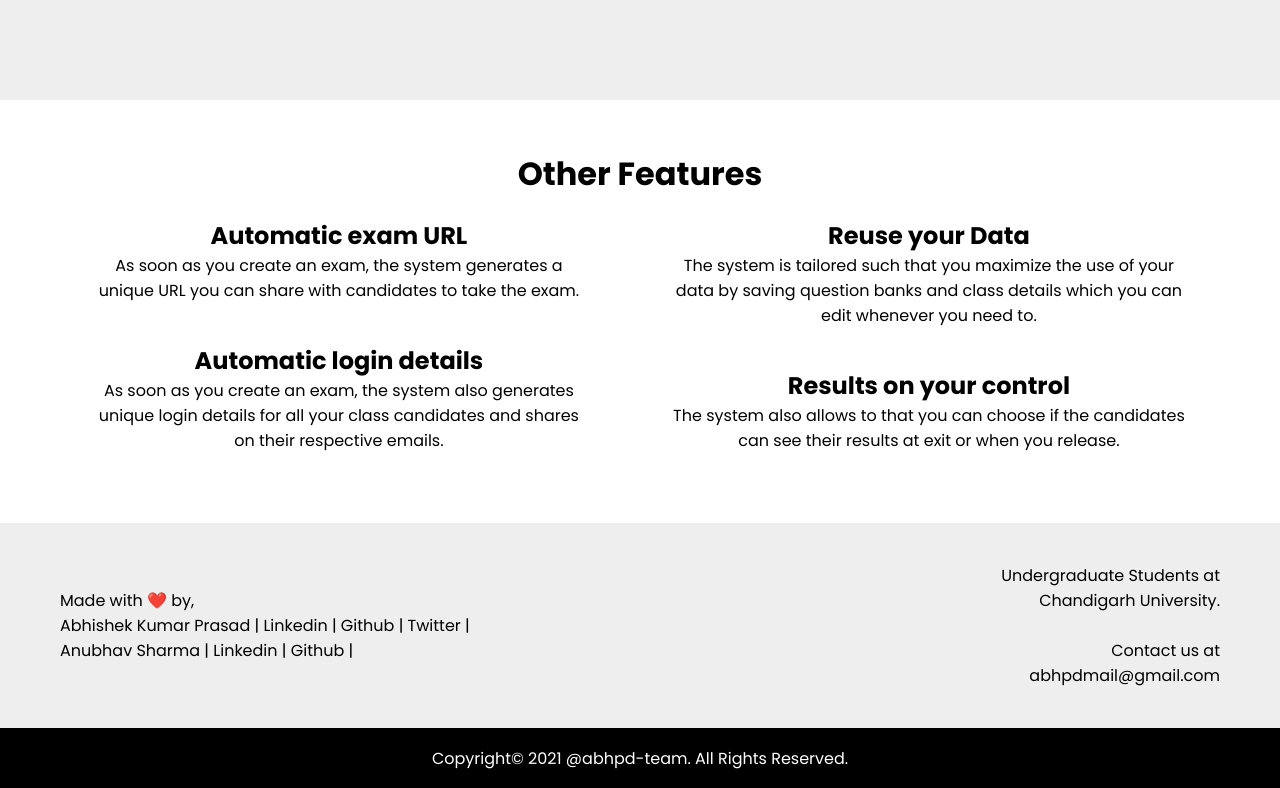
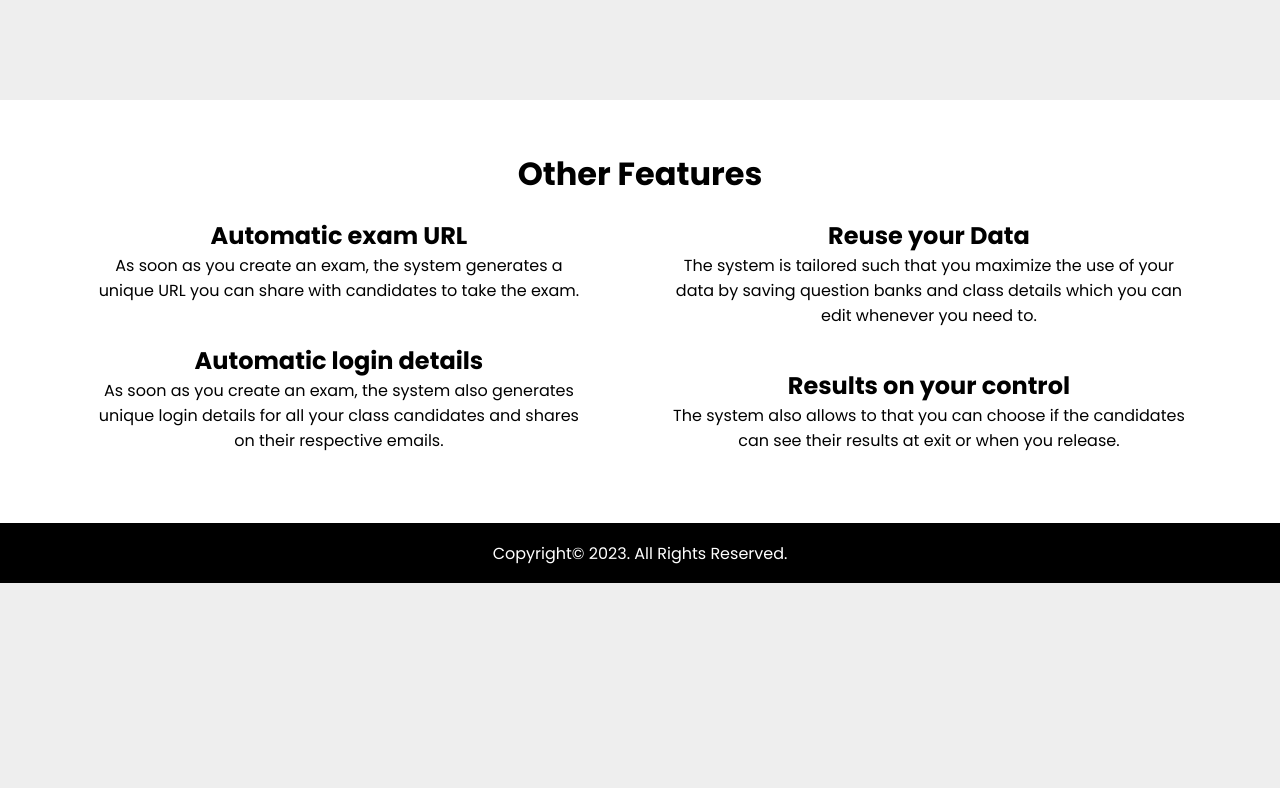
Before and after one commit to abhpd-team/OEP-Frontend, a React (Create React App) app: page / in a window 1280 px wide. Shown: the part 1454-2242 px from the top of the page. After the commit the page ends 2037 px from the top, so only its background shows below. Built offline with nearby package versions, Linux system fonts and the light colour scheme.

Commit message:
minor changes and updates

```diff
--- a/src/components/landing/landing.jsx
+++ b/src/components/landing/landing.jsx
@@ -73,7 +73,7 @@ export default function Landing (props){
                         </div>
                     </div>
                 </div>
-                <div className={stylesCSS.contactDetails}>
+                {/* <div className={stylesCSS.contactDetails}>
                     <div className={stylesCSS.developer}>
                         <p>Made with ❤️ by,<br/>
                         Abhishek Kumar Prasad | <a href="https://www.linkedin.com/in/abhpd/" target="_blank" rel="noopener noreferrer">Linkedin</a> | <a href="https://github.com/abhpd" target="_blank" rel="noopener noreferrer">Github</a> | <a href="https://twitter.com/abhpd" target="_blank" rel="noopener noreferrer">Twitter</a> |<br/>
@@ -88,7 +88,7 @@ export default function Landing (props){
                         abhpdmail@gmail.com <br/>
                         </p>
                     </div>
-                </div>
+                </div> */}
             </div>
             <Footer/>
         </div>
--- a/src/components/modules/footer/footer.jsx
+++ b/src/components/modules/footer/footer.jsx
@@ -4,7 +4,7 @@ export default function Footer (props){
     return (
         <div className={stylesCSS.footerContainer}>
             <div className={stylesCSS.footerTextContainer}>
-                <p>Copyright© 2021 @abhpd-team. All Rights Reserved.</p>
+                <p>Copyright© 2023. All Rights Reserved.</p>
             </div>
         </div>
     );
```
